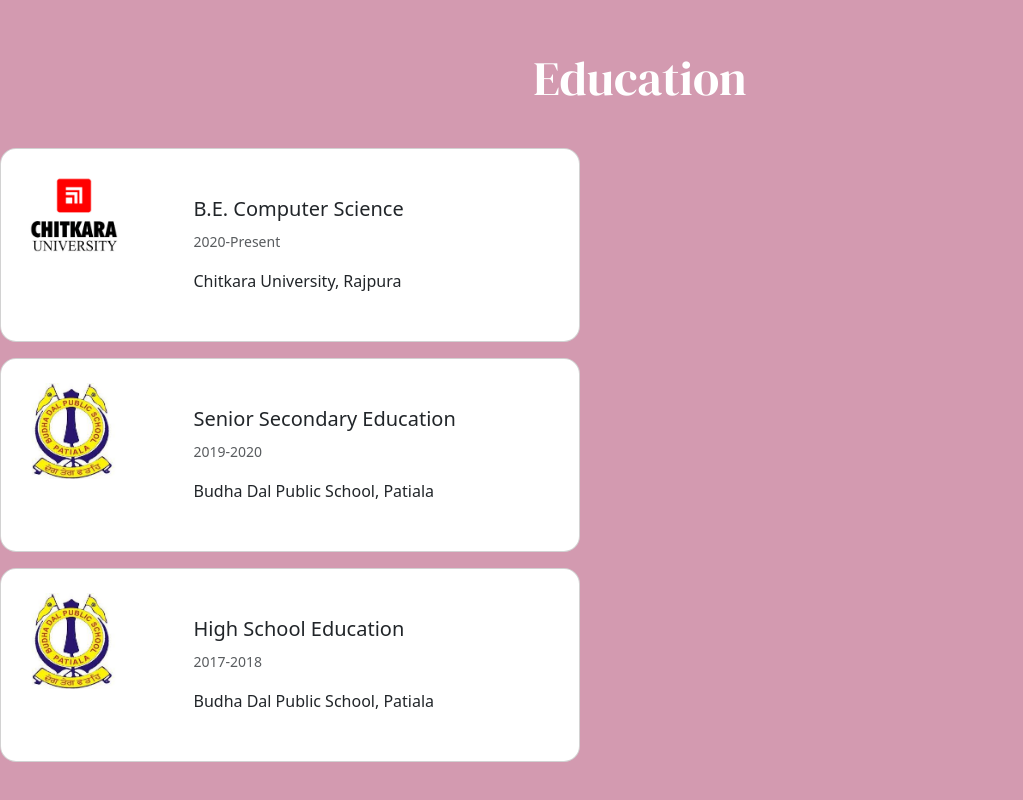
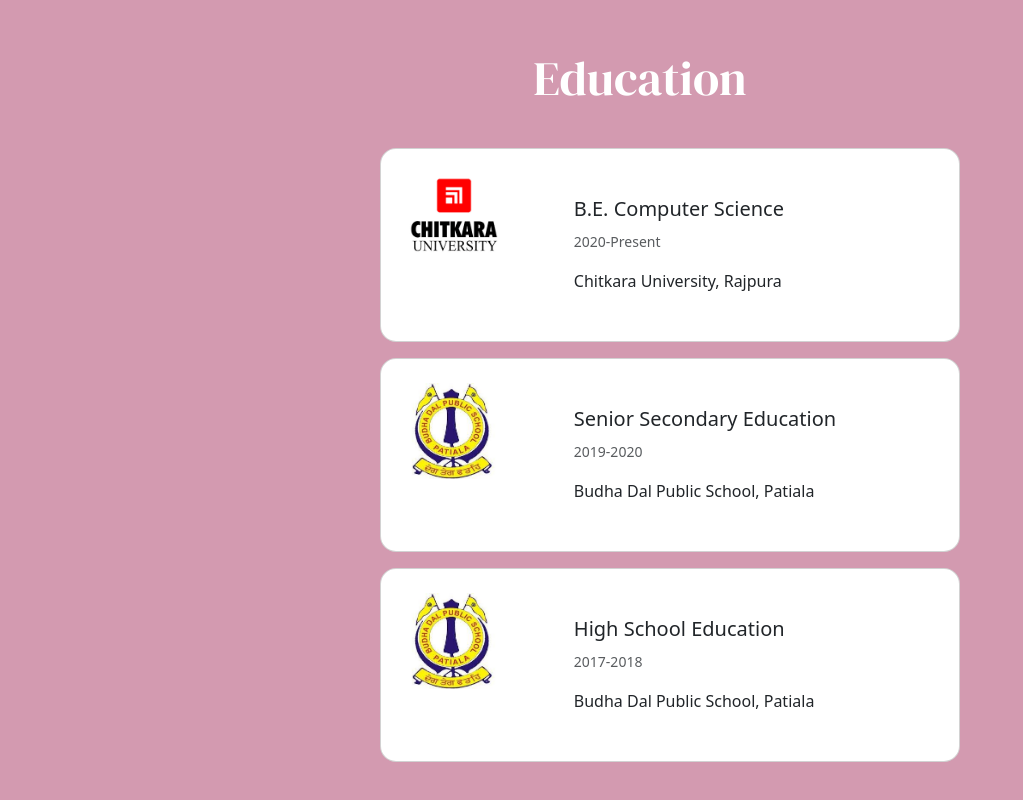
Before and after one commit to arshsidhu2711/ArshPort, a plain HTML site: page index.html in a window 1280 px wide. Shown: the part 806-1606 px from the top of the page, without its empty margins (0-1023 px from the left). Drawn offline with nearby package versions, Linux system fonts and the light colour scheme.

Commit message:
Update index.html

```diff
--- a/index.html
+++ b/index.html
@@ -1,3 +1,4 @@
+
 <!DOCTYPE html>
 <html lang="en">
 
@@ -81,11 +82,11 @@
       </div>
 
 
-      <div class="row">
+      <div class="row " style="justify-content:center;">
 
 
 
-        <div class="col-6">
+        <div class="col-5">
           <div class="card rounded-4 no-trans mb-3" style="width: 36.25rem;">
             <div class="row g-0">
               <div class="col-6 col-lg-3 col-md-3">
@@ -102,9 +103,9 @@
           </div>
         </div>
       </div>
-      <div class="row">
+      <div class="row" style="justify-content:center ;">
 
-        <div class="col-6">
+        <div class="col-5">
           <div class="card no-trans rounded-4 mb-3" style="width: 36.25rem;">
             <div class="row g-0">
               <div class="col-6 col-lg-3 col-md-3">
@@ -121,8 +122,8 @@
           </div>
         </div>
       </div>
-      <div class="row">
-        <div class="col">
+      <div class="row" style="justify-content: center;">
+        <div class="col-5">
           <div class="card no-trans rounded-4 mb-3" style="width: 36.25rem ;">
             <div class="row g-0">
               <div class="col-6 col-lg-3 col-md-3">
```
